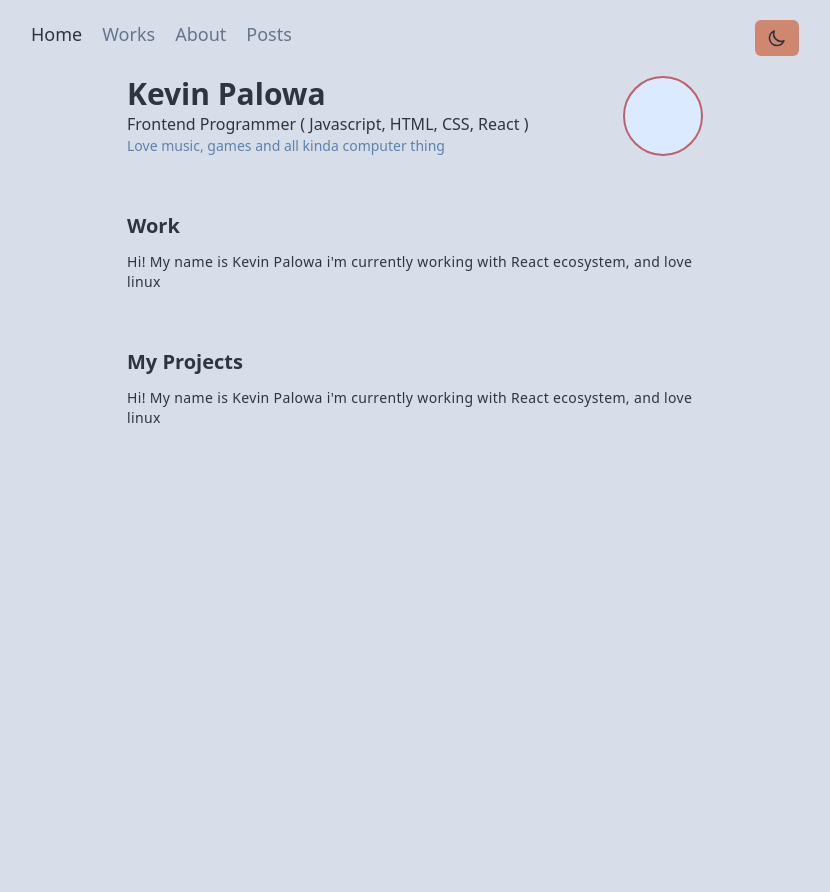
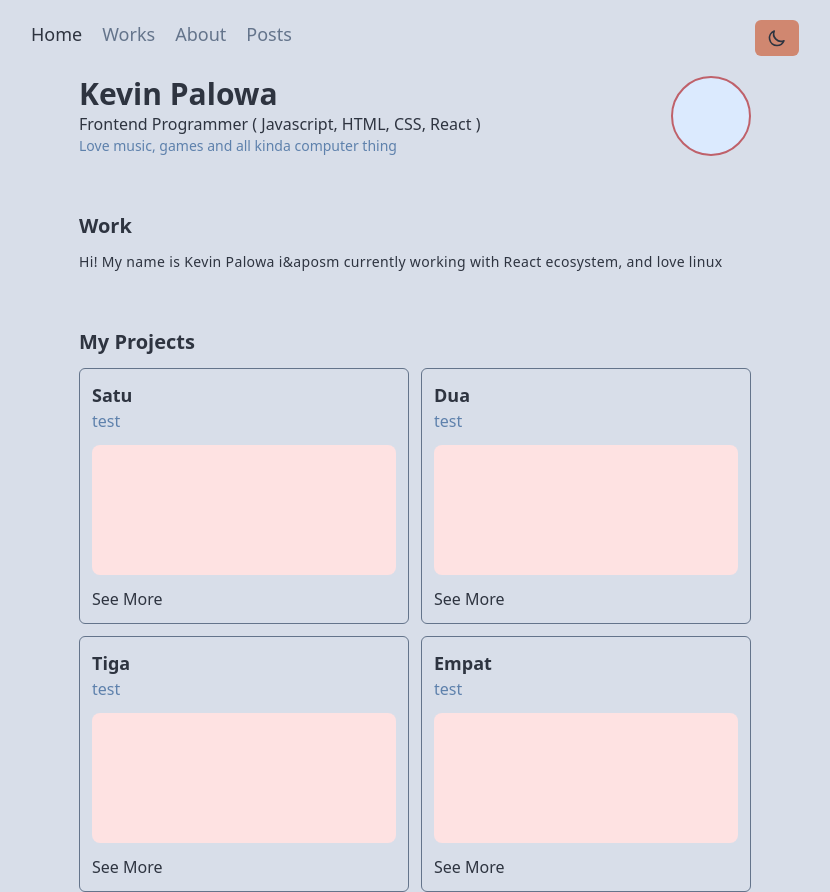
Before and after one commit to KevinPalowa/portfolio, a Next.js app: page / in a window 1280 px wide. Shown: the whole page, without its empty margins (225-1055 px from the left). Before the commit the page ends 800 px from the top, so only its background shows below. Built offline with nearby package versions, Linux system fonts and the light colour scheme.

Commit message:
add card,cards

```diff
--- /dev/null
+++ b/components/Card.js
@@ -0,0 +1,16 @@
+import Link from "next/link";
+
+export default function Card({ children, title }) {
+  return (
+    <Link href="/">
+      <a className="hover:scale-105 transition rounded-md border border-slate-500 p-3 space-y-3">
+        <div>
+          <h3 className="font-semibold text-lg">{title}</h3>
+          <p className="text-[#5e81ac]">{children}</p>
+        </div>
+        <div className="w-full h-[130px] bg-red-100 rounded-lg"></div>
+        <p>See More</p>
+      </a>
+    </Link>
+  );
+}
--- /dev/null
+++ b/components/Cards.js
@@ -0,0 +1,12 @@
+import Link from "next/link";
+import Card from "./Card"
+export default function Cards({ children, title }) {
+  return (
+    <div className="grid grid-cols-2 gap-3">
+      <Card title="Satu">test</Card>
+      <Card title="Dua">test</Card>
+      <Card title="Tiga">test</Card>
+      <Card title="Empat">test</Card>
+    </div>
+  );
+}
--- a/components/Layout.js
+++ b/components/Layout.js
@@ -1,7 +1,6 @@
 import React from "react";
 import Head from "next/head";
 import NavBar from "./NavBar";
-import { useRouter } from "next/router";
 export default function Layout({ children, title = "Kevin Palowa" }) {
   return (
     <div>
@@ -11,7 +10,7 @@ export default function Layout({ children, title = "Kevin Palowa" }) {
       <div className="container mx-auto max-w-3xl font-sans">
         <NavBar />
       </div>
-      <main className="max-w-xl mx-auto container">{children}</main>
+      <main className="max-w-2xl mx-auto container">{children}</main>
     </div>
   );
 }
--- a/pages/index.js
+++ b/pages/index.js
@@ -1,15 +1,19 @@
 import Hero from "../components/Hero";
 import Layout from "../components/Layout";
-import Section from "../components/Section"
+import Section from "../components/Section";
+import Cards from "../components/Cards";
 export default function Home() {
   return (
     <Layout title="Kevin Palowa - Home">
       <Hero />
-      <Section title='Work'>
-        <p className="text-sm tracking-wide line ">Hi! My name is Kevin Palowa i'm currently working with React ecosystem, and love linux</p>
+      <Section title="Work">
+        <p className="text-sm tracking-wide line ">
+          Hi! My name is Kevin Palowa i&aposm currently working with React
+          ecosystem, and love linux
+        </p>
       </Section>
-      <Section title='My Projects'>
-        <p className="text-sm tracking-wide line ">Hi! My name is Kevin Palowa i'm currently working with React ecosystem, and love linux</p>
+      <Section title="My Projects">
+        <Cards/>
       </Section>
     </Layout>
   );
```
